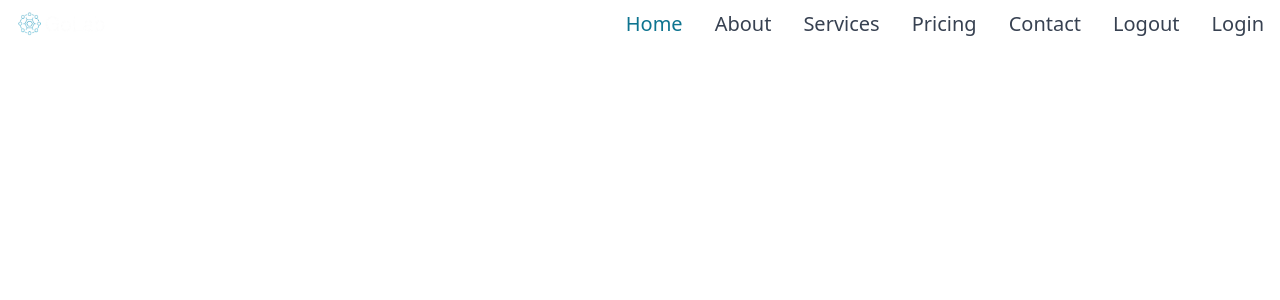
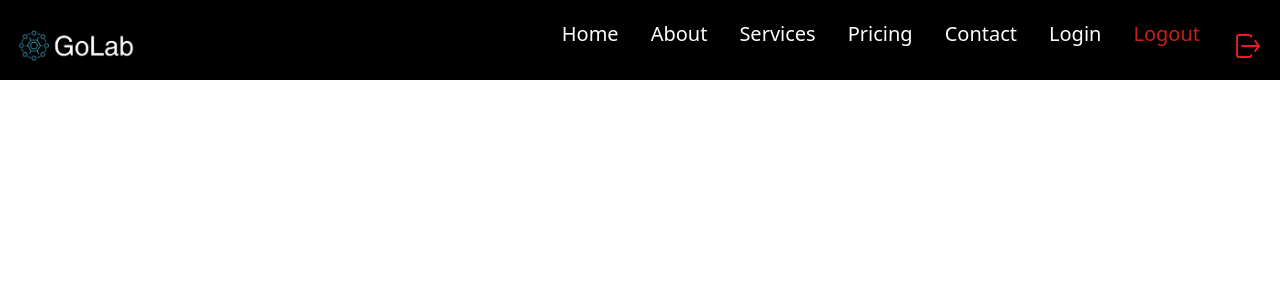
Before and after one commit to harshalpatil0003/patho, a React (Vite) app in the folder client/: page / in a window 1280 px wide. Shown: the top 300 px of the page. Built offline with nearby package versions, Linux system fonts and the light colour scheme.

Commit message:
some changes in navbar

```diff
--- a/client/src/components/Navbar/navbar.jsx
+++ b/client/src/components/Navbar/navbar.jsx
@@ -1,32 +1,29 @@
-
-"use client";
 
 import { Button, Navbar } from "flowbite-react";
 import Logo from '../../Assets/navbar/logo.png'
+import logout from '../Navbar/logout.png'
 
 export function Nav() {
   return (
-    <Navbar fluid rounded className="h-[80px] bg-cyannns-400">
-      <Navbar.Brand href="/">
-        <img src={Logo} className="mr-3 h-6 sm:h-9" alt="GoLab Logo" />
+    <Navbar   className="  pt-10 h-[80px] bg-black">
+      <Navbar.Brand href="/" className="mt-[10px]">
+        <img src={Logo} className="mr-3 h-8 md: h-11 " alt="GoLab Logo" />
         {/* <span className="self-center whitespace-nowrap text-2xl font-semibold dark:text-white"></span> */}
       </Navbar.Brand>
       <Navbar.Toggle />
 
-      <div className="hidden md:order-2">
-        <Button>Logout</Button>
 
-      </div>
-      <Navbar.Collapse className="">
-        <Navbar.Link href="/" active className="text-xl">
-          Home
-        </Navbar.Link>
-        <Navbar.Link href="#" className="text-xl sm:text-2xl">About</Navbar.Link>
-        <Navbar.Link href="#" className="text-xl">Services</Navbar.Link>
-        <Navbar.Link href="#" className="text-xl">Pricing</Navbar.Link>
-        <Navbar.Link href="#" className="text-xl">Contact</Navbar.Link>
-        <Navbar.Link href="#" className="text-xl px-2 active:text-white">Logout</Navbar.Link>
-        <Navbar.Link href="/Userlogin" className="text-xl">Login</Navbar.Link>
+      <Navbar.Collapse className="mt-[10px]">
+        <Navbar.Link href="/"  className="text-xl text-white">Home</Navbar.Link>
+        <Navbar.Link href="#" className="text-xl text-white ">About</Navbar.Link>
+        <Navbar.Link href="#" className="text-xl text-white">Services</Navbar.Link>
+        <Navbar.Link href="#" className="text-xl text-white">Pricing</Navbar.Link>
+        <Navbar.Link href="#" className="text-xl text-white">Contact</Navbar.Link>
+        <Navbar.Link href="/Userlogin" className="text-xl text-white ">Login</Navbar.Link>
+
+
+        <Navbar.Link href="#" className="text-xl  text-red-700">Logout</Navbar.Link>
+        <img src={logout} alt="logout img" className="border-1 hover:bg-s mt-[10px] h-8 md:inline-flex  mb-[10px]"/>
 
       </Navbar.Collapse>
     </Navbar>
--- a/client/tailwind.config.js
+++ b/client/tailwind.config.js
@@ -5,19 +5,7 @@ module.exports = {
     extend: {
       colors: {
         transparent: 'transparent',
-        current: 'currentColor',
-        cyanns: {
-          50: '#ECFEFF',
-          100: '#CFFAFE',
-          200: '#A5F3FC',
-          300: '#67E8F9',
-          400: '#22D3EE',
-          500: '#06B6D4',
-          600: '#0891B2',
-          700: '#0E7490',
-          800: '#155E75',
-          900: '#164E63',
-        },
+        current: 'currentColor'
       },
     },
   },
```
Also changed, not shown: client/src/components/Navbar/logout.png (added).
